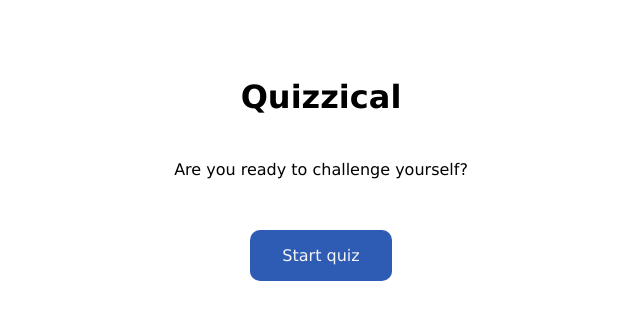
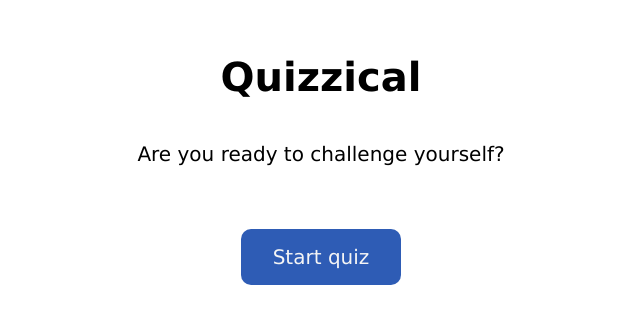
Before and after one commit to AlenaTih/Quiz-App, a React (Vite) app: page / in a window 1280 px wide. Shown: the part 234-558 px from the top of the page, without its empty margins (319-959 px from the left). Built offline with nearby package versions, Linux system fonts and the light colour scheme.

Commit message:
Update Start

```diff
--- a/src/App.css
+++ b/src/App.css
@@ -3,6 +3,17 @@
 }
 
 /* Typography and icons */
+
+.start-title {
+  font-size: 2rem;
+  margin: 0;
+}
+
+.start-text {
+  font-size: 1.125rem;
+  text-align: center;
+  margin-top: 2rem;
+}
 
 .question-text {
   padding: 0;
@@ -112,9 +123,9 @@ input[type="radio"] {
   color: whitesmoke;
   background-color: #2E5CB5;
   font-family: inherit;
-  font-size: 1rem;
+  font-size: 1.125rem;
   padding: 1rem 2rem;
-  margin-top: 2rem;
+  margin-top: 2.5rem;
   border: none;
   border-radius: 0.625rem;
   cursor: pointer;
@@ -160,6 +171,14 @@ input[type="radio"] {
 @media (min-width: 600px) {
   /* Typography and icons */
 
+  .start-title {
+    font-size: 2.5rem;
+  }
+
+  .start-text {
+    font-size: 1.25rem;
+  }
+
   .score-text {
     padding: 0;
     margin: 0 2.5rem 0 0;
@@ -178,6 +197,9 @@ input[type="radio"] {
 
 /* Buttons */
 
+.start-button {
+  font-size: 1.25rem;
+}
 
 /* Images */
 
```
